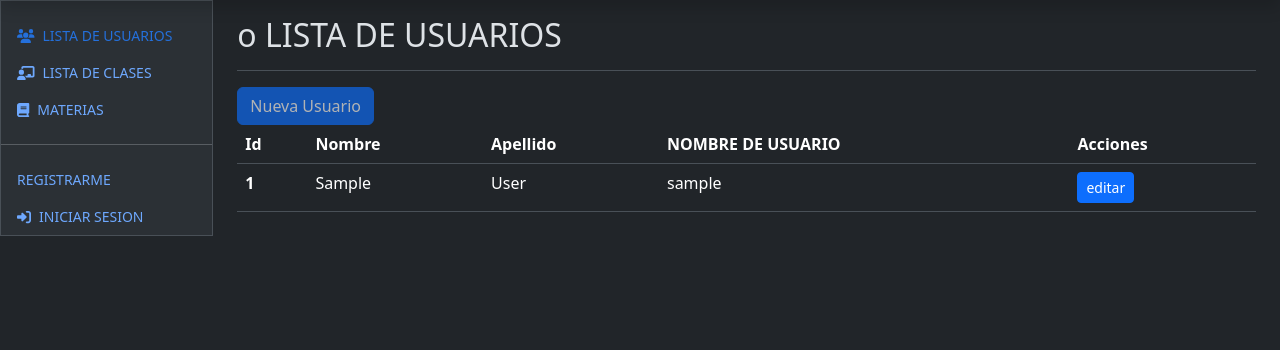
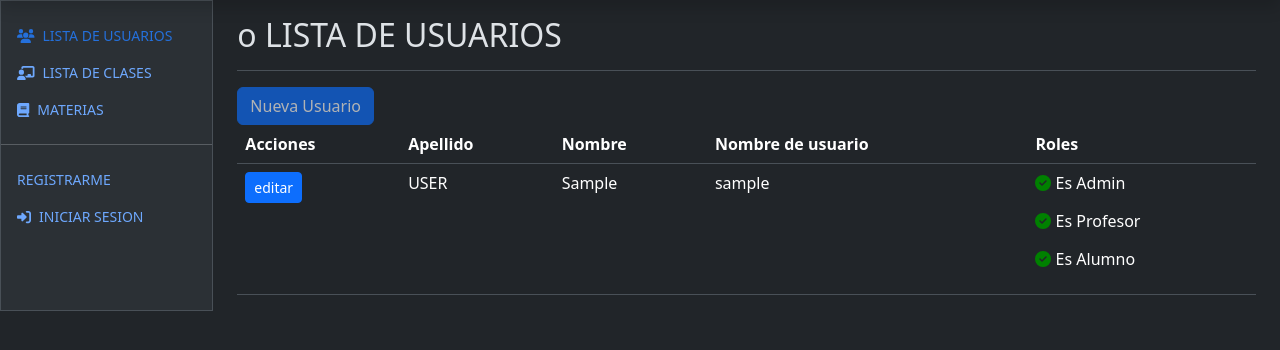
Before and after one commit to RFerMartinez/asistencia-alumnos, a Django app: page /usuarios/listar-todos/ in a window 1280 px wide. Shown: the part 48-398 px from the top of the page. Run offline with Django 5.2, Linux system fonts and the light colour scheme; tables that the repository leaves empty hold one stand-in row (values such as "Sample post").

Commit message:
se agregó roles a los usuarios

```diff
--- a/asistencia_alumnos/apps/usuarios/models.py
+++ b/asistencia_alumnos/apps/usuarios/models.py
@@ -8,5 +8,9 @@ class Usuario(AbstractUser):
     # Lo anterior se tiene que actualizar en una tabla 'Usuario' ya existente
     # para esto, se crea un script en python con el comando 'makemigrations'. Esto luego se convierte en un sql
 
+    es_profesor=models.BooleanField(default=False)
+    es_alumno=models.BooleanField(default=True)
+    es_admin=models.BooleanField(default=False)
+
     def __str__(self):
         return f"{self.first_name}, {self.last_name}, ({self.username})"
--- a/asistencia_alumnos/templates/usuarios/listar_todos.html
+++ b/asistencia_alumnos/templates/usuarios/listar_todos.html
@@ -14,11 +14,11 @@
 
             <thead>
                 <tr>
-                    <th scope="col">Id</th>
+                    <th scope="col">Acciones</th>
+                    <th scope="col">Apellido</th>
                     <th scope="col">Nombre</th>
-                    <th scope="col">Apellido</th>
-                    <th scope="col">NOMBRE DE USUARIO</th>
-                    <th scope="col">Acciones</th>
+                    <th scope="col">Nombre de usuario</th>
+                    <th>Roles</th>
                 </tr>
             </thead>
 
@@ -26,12 +26,30 @@
 
                 {% for u in usuarios %}
                     <tr>
-                        <th scope="row">{{u.pk}}</th>
-                            <td>{{u.first_name}}</td>
-                            <td>{{u.last_name}}</td>
-                            <td>{{u.username}}</td>
+                        <th scope="row"><a href="#" class="btn btn-primary btn-sm">editar</a></th>
+                            <td>{{u.last_name|upper}}</td>
+                            <td>{{u.first_name|title}}</td>
                             <td>
-                                <a href="#" class="btn btn-primary btn-sm">editar</a>
+                                {{u.username}}
+                            </td>
+                            <td>
+                                {% if u.es_admin %}
+                                    <p><i class="fas fa-check-circle" style="color: green;"></i> Es Admin</p>
+                                {% else %}
+                                    <p><i class="fas fa-times-circle color_x" style="color: red;"></i> No es Admin</p>
+                                {% endif %}
+
+                                {% if u.es_profesor %}
+                                    <p><i class="fas fa-check-circle color_y" style="color: green;"></i> Es Profesor</p>
+                                {% else %}
+                                    <p><i class="fas fa-times-circle color_x" style="color: red;"></i> No es Profesor</p>
+                                {% endif %}
+
+                                {% if u.es_alumno %}
+                                    <p><i class="fas fa-check-circle color_y" style="color: green;"></i> Es Alumno</p>
+                                {% else %}
+                                    <p><i class="fas fa-times-circle color_x" style="color: red;"></i> No es Alumno</p>
+                                {% endif %}
                             </td>
                     </tr>
                 {% empty %} <!--En el caso de que el for anterior no pueda iterar nada. Se ejecuta lo que esté en el 'empty'-->
```
Also changed, not shown: asistencia_alumnos/apps/usuarios/migrations/0003_usuario_es_admin_usuario_es_alumno_and_more.py (added), asistencia_alumnos/apps/usuarios/migrations/0004_alter_usuario_es_alumno.py (added), asistencia_alumnos/static/css/styles.css (line endings or trailing spaces).
